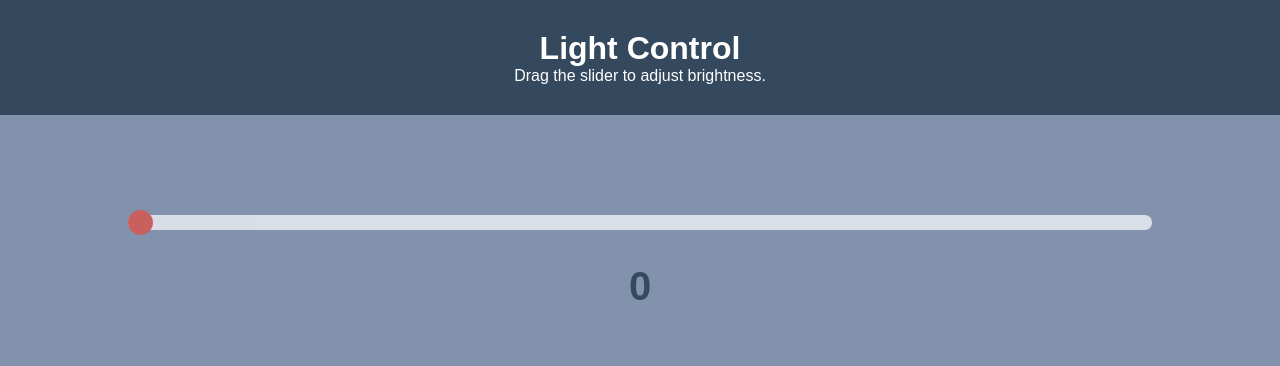
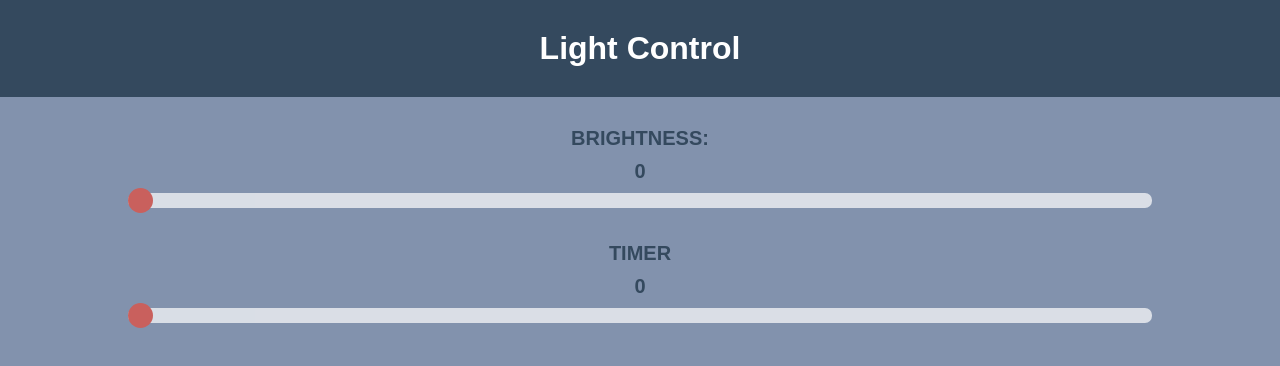
Before and after one commit to pascalwi/react_light, a React (Create React App) app: page / in a window 1280 px wide. Shown: the top 366 px of the page. Built offline with nearby package versions, Linux system fonts and the light colour scheme; no server answers.

Commit message:
still working

```diff
--- a/src/App.css
+++ b/src/App.css
@@ -1,49 +1,50 @@
-*{
+* {
   margin: 0;
-	padding: 0 ;
+  padding: 0;
   box-sizing: border-box;
 }
 
-body{
+body {
   background: #8292ad;
 }
 
 .topbar {
   background: #34495e;
   padding: 30px;
-	color:grey;
-	font-family: 'Asap', sans-serif;
+  color: grey;
+  font-family: "Asap", sans-serif;
   text-align: center;
   color: white;
 }
 
-.slider{
+.slider {
   -webkit-appearance: none;
   width: 100%;
   height: 15px;
   background: white;
   outline: none;
   opacity: 0.7;
-  -webkit-transition: .2s;
-  transition: opacity .2s;
+  -webkit-transition: 0.2s;
+  transition: opacity 0.2s;
   border-radius: 7px;
 }
 
-.slidecontainer{
+.slidecontainer {
   width: 80%;
   display: block;
   margin-left: auto;
   margin-right: auto;
-  margin-top:100px;
+  margin-top: 30px;
 }
 
-.slidecontainer > p{
+.slidecontainer > p {
   color: #34495e;
-	font-size: 40px;
+  font-size: 20px;
   font-weight: bold;
-	font-family: 'Asap', sans-serif;
+  font-family: "Asap", sans-serif;
   text-align: center;
-	margin-top: 30px;
+  margin-top: 10px;
+  margin-bottom: 10px;
 }
 
 .slider::-webkit-slider-thumb {
@@ -53,7 +54,7 @@ body{
   height: 25px;
   border: 0;
   border-radius: 50%;
-  background:#e74c3c;
+  background: #e74c3c;
   cursor: pointer;
 }
 
--- a/src/App.js
+++ b/src/App.js
@@ -4,22 +4,36 @@ import socketIO from "socket.io-client";
 import "./App.css";
 
 class App extends React.Component {
-  state = { brightness: 0 };
+  state = {
+    brightness: 0,
+    timer: 0
+  };
 
   componentDidMount() {
     this.socket = socketIO("192.168.178.65:4001"); //establish socket
     this.socket.on("loadstate", data => {
       this.setState({ brightness: data.brightness });
     }); // get initial brightness from server
+    this.socket.on("updateTime", data => {
+      this.setState({ timer: data.timer });
+    });
   }
 
   handleChange = e => {
-    this.socket.emit("handleChange", { brightness: e.target.value });
-    this.setState({ brightness: e.target.value });
-  }; // send adjusted brightness to server and set state
-
+    if (e.target.name === "brightness") {
+      this.socket.emit("handleChange", { brightness: e.target.value });
+      this.setState({ brightness: e.target.value });
+    } // send adjusted brightness to server and set state
+    else {
+      this.setState({ timer: e.target.value });
+    }
+  };
   MouseUp = e => {
     this.socket.emit("mouseUp");
+  }; // tell server to update clients
+
+  timer = e => {
+    this.socket.emit("timer", { timer: e.target.value });
   };
 
   render() {
@@ -27,10 +41,12 @@ class App extends React.Component {
       <div>
         <div className="topbar">
           <h1>Light Control</h1>
-          <p>Drag the slider to adjust brightness.</p>
         </div>
         <div className="slidecontainer">
+          <p>BRIGHTNESS:</p>
+          <p>{Math.round(this.state.brightness / 2.55)}</p>
           <input
+            name="brightness"
             type="range"
             className="slider"
             min="0"
@@ -40,7 +56,22 @@ class App extends React.Component {
             onTouchEnd={this.MouseUp}
             value={this.state.brightness}
           />
-          <p>{Math.round(this.state.brightness / 2.55)}</p>
+          <p />
+        </div>
+        <div className="slidecontainer">
+          <p>TIMER</p>
+          <p>{this.state.timer}</p>
+          <input
+            name="timer"
+            type="range"
+            className="slider"
+            min="0"
+            max="120"
+            onMouseUp={this.timer}
+            onTouchEnd={this.timer}
+            onChange={this.handleChange}
+            value={this.state.timer}
+          />
         </div>
       </div>
     );
```
Also changed, not shown: server.js (+20 -0 lines). Lines whose indentation alone changed are shown as unchanged.
